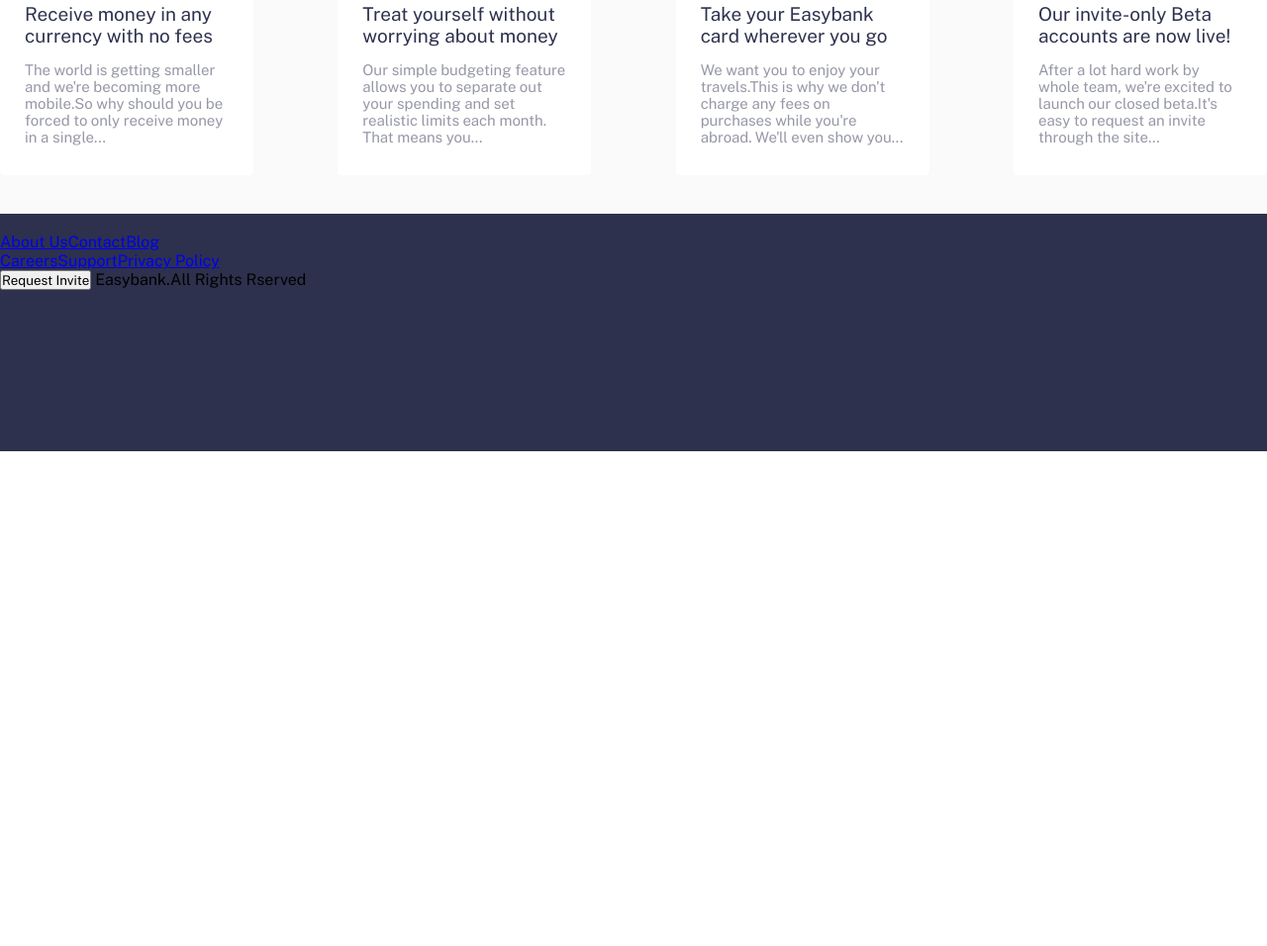
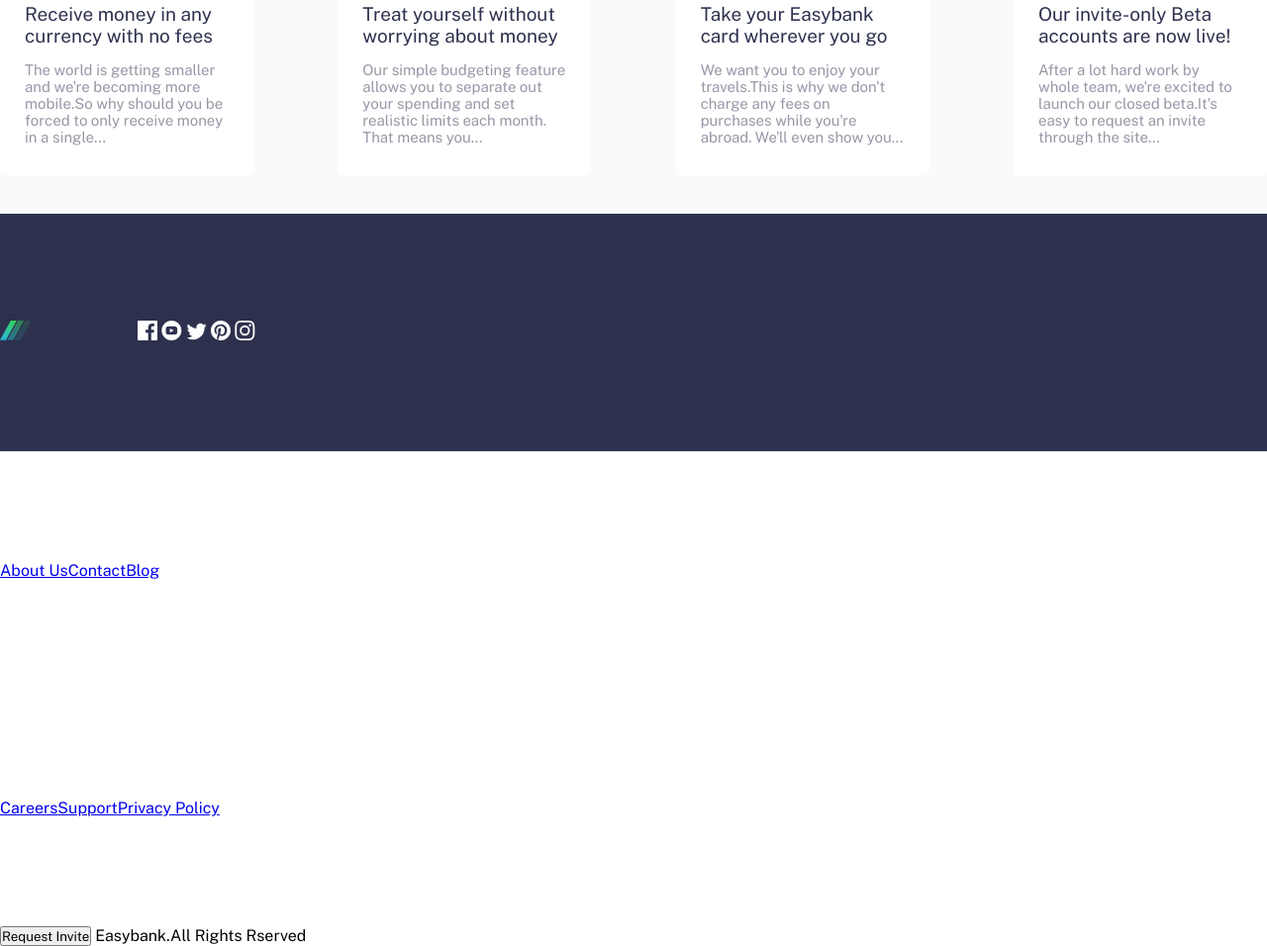
Before and after one commit to joaopedrobenassi/EasyBank, a plain HTML site: page index.html in a window 1280 px wide. Shown: the part 1784-2740 px from the top of the page at 99% size. Before the commit the page ends 2240 px from the top, so only its background shows below. Drawn offline with nearby package versions, Linux system fonts and the light colour scheme.

Commit message:
Adicionando icones

```diff
--- a/Src/CSS/style.css
+++ b/Src/CSS/style.css
@@ -206,4 +206,9 @@ figcaption {
 footer{
     background-color: hsl(233, 26%, 24%);
     height: 30%;
+    display: flex;
+    justify-content: center;
 }
+.footer_section {
+    width: 1360px;
+}
--- a/index.html
+++ b/index.html
@@ -108,13 +108,13 @@
     <footer>
         <section class="footer_section">
             <nav class="footer_nav">
-                <img src="" alt="">
+                <figure><img src="./Src/IMG/logo.svg" alt="logo easybank"></figure>
                 <div class="footer_icons">
-                    <img src="" alt="">
-                    <img src="" alt="">
-                    <img src="" alt="">
-                    <img src="" alt="">
-                    <img src="" alt="">
+                    <img src="./Src/IMG/icon-facebook.svg" alt="">
+                    <img src="./Src/IMG/icon-youtube.svg" alt="">
+                    <img src="./Src/IMG/icon-twitter.svg" alt="">
+                    <img src="./Src/IMG/icon-pinterest.svg" alt="">
+                    <img src="./Src/IMG/icon-instagram.svg" alt="">
                 </div>
             </nav>
             <nav class="footer_links">
```
Also changed, not shown: Src/IMG/icon-facebook.svg (added), Src/IMG/icon-instagram.svg (added), Src/IMG/icon-pinterest.svg (added), Src/IMG/icon-twitter.svg (added), Src/IMG/icon-youtube.svg (added).
